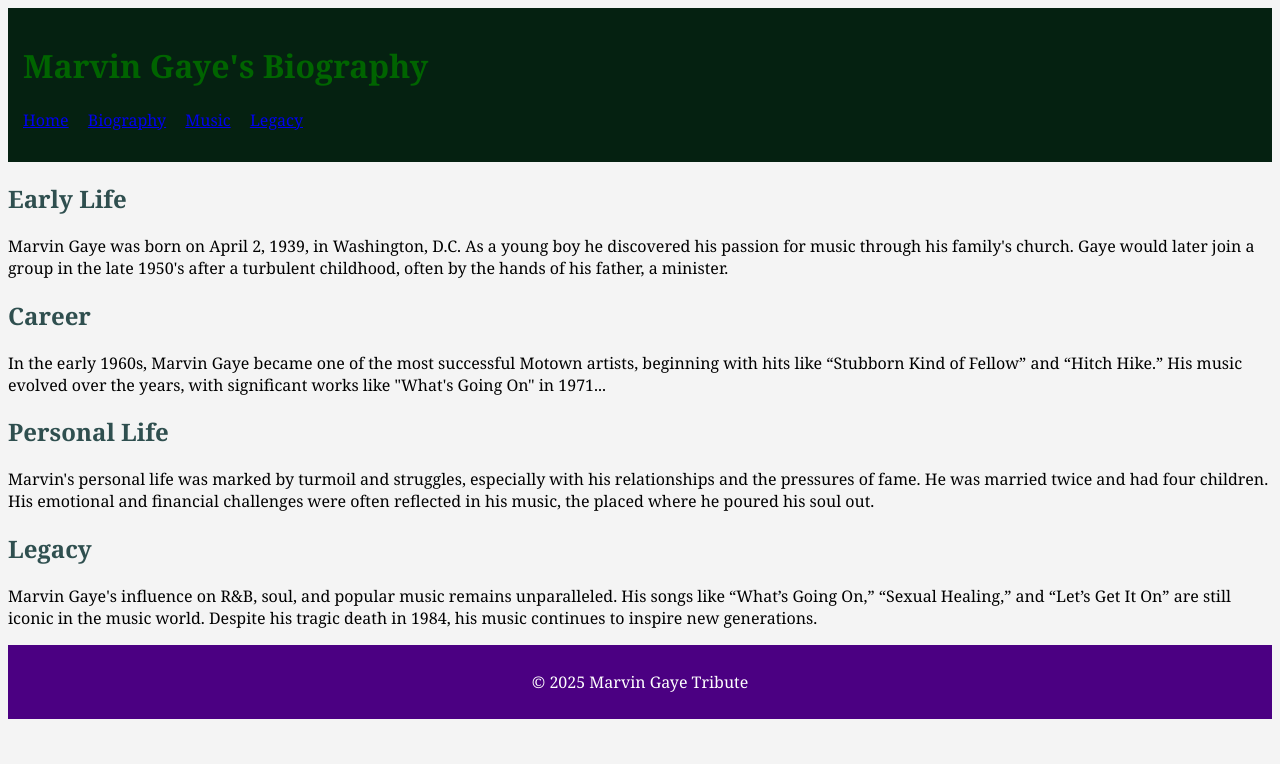
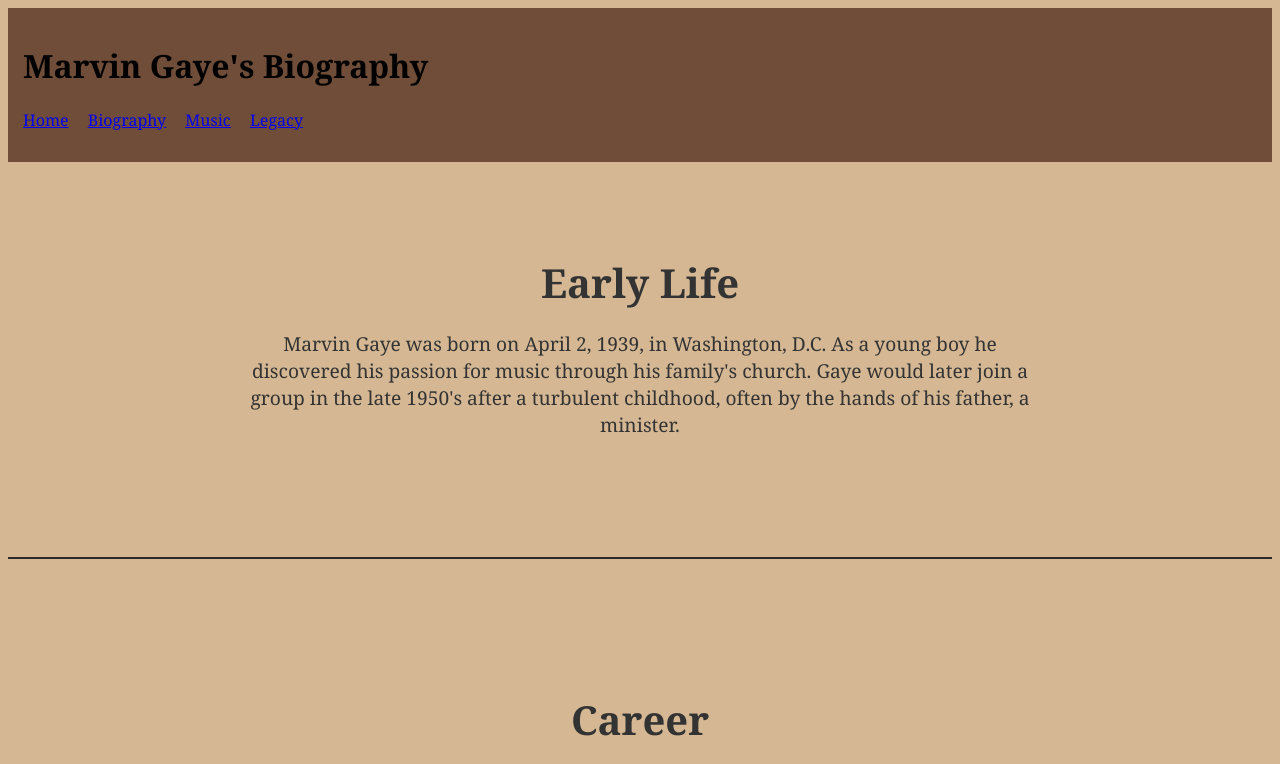
Before and after one commit to xram3827/xram3827, a plain HTML site: page biography.html in a window 1280 px wide. Shown: the top 764 px of the page. Drawn offline with Linux system fonts and the light colour scheme; a script that the page names is missing.

Commit message:
Update biography.css

```diff
--- a/css/biography.css
+++ b/css/biography.css
@@ -1,11 +1,11 @@
 body {
-    background-color: #f4f4f4;
+    background-color: #D5B893;
     font-family: 'Georgia', serif;
 }
 
 header {
-    background-color: #052111;
-    color: darkgreen;
+    background-color: #6F4D38;
+    color: coffee;
     padding: 15px;
 }
 
@@ -22,6 +22,33 @@ nav ul li {
 h2 {
     color: #2f4f4f;
 }
+/* Section Styling */
+.biography-section {
+    padding: 60px 20px;
+    text-align: center;
+}
+
+.biography-section h2 {
+    font-size: 2.5rem;
+    margin-bottom: 20px;
+    color: #333;
+}
+
+.biography-section p {
+    font-size: 1.2rem;
+    color: #333;
+    max-width: 800px;
+    margin-left: auto;
+    margin-right: auto;
+}
+
+/* Divider Styles */
+.divider {
+    width: 100%;
+    height: 2px;
+    background-color: #2a2a2a;
+    margin: 40px 0;
+}
 
 footer {
     text-align: center;
```
